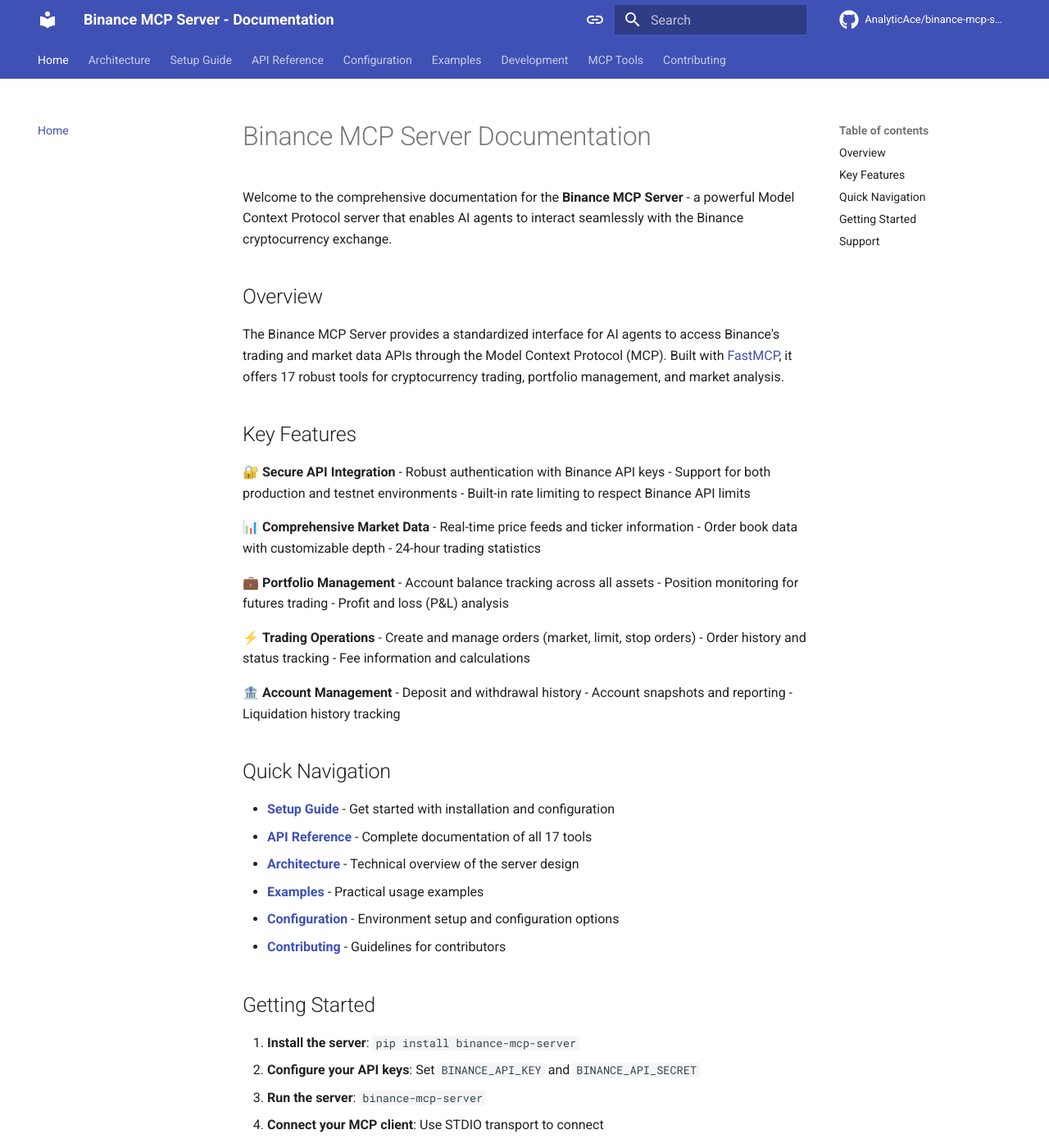
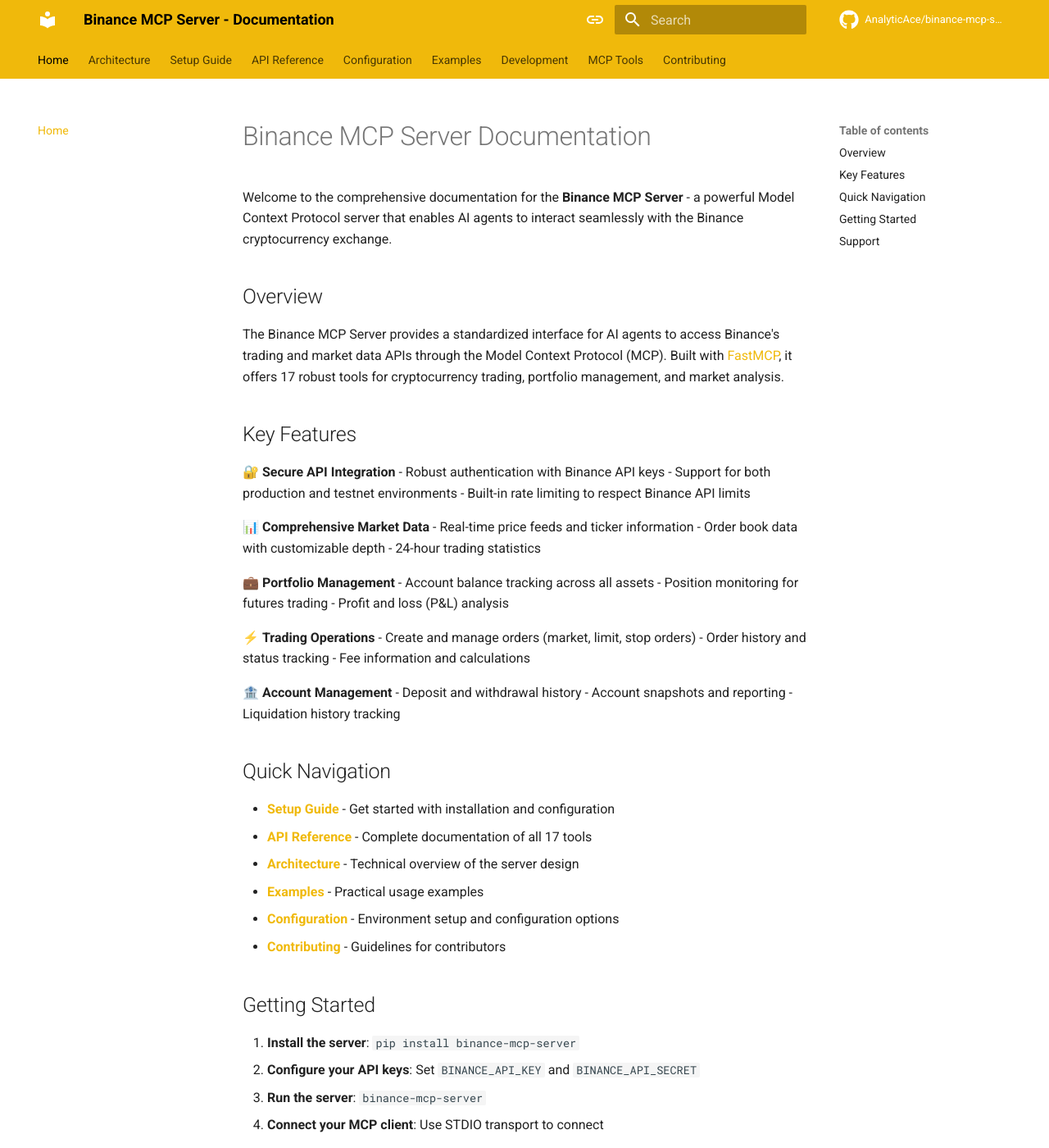
Before and after one commit to jonyx225/mcp_server_binance, an MkDocs documentation site: the page built from docs/index.md, in a window 1280 px wide and 1400 px high. Shown: the whole window at 82% size. Built offline with MkDocs 1.6.1 and Material for MkDocs 9.7.7, drawn with Linux system fonts in a browser that asks for light colours; comment, search, counter and statistics services are not loaded.

Commit message:
feat(docs): Update documentation with Binance brand colors
Co-authored-by: AnalyticAce <114688102+AnalyticAce@users.noreply.github.com>

```diff
--- /dev/null
+++ b/docs/stylesheets/extra.css
@@ -0,0 +1,68 @@
+/* Binance Brand Colors */
+:root {
+  --md-primary-fg-color: #F0B90B;
+  --md-primary-fg-color--light: #FCD535;
+  --md-primary-fg-color--dark: #D4A009;
+  --md-accent-fg-color: #F0B90B;
+  --md-accent-fg-color--transparent: rgba(240, 185, 11, 0.1);
+}
+
+/* Light mode specific overrides */
+[data-md-color-scheme="default"] {
+  --md-primary-fg-color: #F0B90B;
+  --md-primary-bg-color: #FFFFFF;
+  --md-accent-fg-color: #F0B90B;
+}
+
+/* Dark mode specific overrides */
+[data-md-color-scheme="slate"] {
+  --md-primary-fg-color: #000000;
+  --md-primary-bg-color: #000000;
+  --md-accent-fg-color: #F0B90B;
+}
+
+/* Custom color definitions for Material Design */
+[data-md-color-primary="custom"] {
+  --md-primary-fg-color: #F0B90B;
+  --md-primary-fg-color--light: #FCD535;
+  --md-primary-fg-color--dark: #D4A009;
+}
+
+[data-md-color-accent="custom"] {
+  --md-accent-fg-color: #F0B90B;
+  --md-accent-fg-color--transparent: rgba(240, 185, 11, 0.1);
+}
+
+/* Additional styling for better contrast */
+.md-header {
+  background-color: var(--md-primary-fg-color);
+}
+
+.md-tabs {
+  background-color: var(--md-primary-fg-color);
+}
+
+/* Ensure good contrast for text on yellow background */
+.md-header__title {
+  color: #000000 !important;
+}
+
+.md-tabs__link {
+  color: #000000 !important;
+}
+
+.md-tabs__link--active {
+  color: #000000 !important;
+  opacity: 1;
+}
+
+/* Navigation styling */
+.md-nav__link--active {
+  color: var(--md-accent-fg-color);
+}
+
+/* Search highlighting */
+.md-search-result__teaser mark {
+  background-color: var(--md-accent-fg-color);
+  color: #000000;
+}
--- a/mkdocs.yml
+++ b/mkdocs.yml
@@ -32,15 +32,15 @@ theme:
         name: Switch to light mode
     - media: "(prefers-color-scheme: light)"
       scheme: default
-      primary: indigo
-      accent: indigo
+      primary: custom
+      accent: custom
       toggle:
         icon: material/toggle-switch
         name: Switch to dark mode
     - media: "(prefers-color-scheme: dark)"
       scheme: slate
       primary: black
-      accent: indigo
+      accent: custom
       toggle:
         icon: material/toggle-switch-off
         name: Switch to system preference
@@ -75,6 +75,9 @@ extra:
           data: 0
           note: >-
             Thanks for your feedback!
+
+extra_css:
+  - stylesheets/extra.css
 
 markdown_extensions:
   - pymdownx.superfences
```
